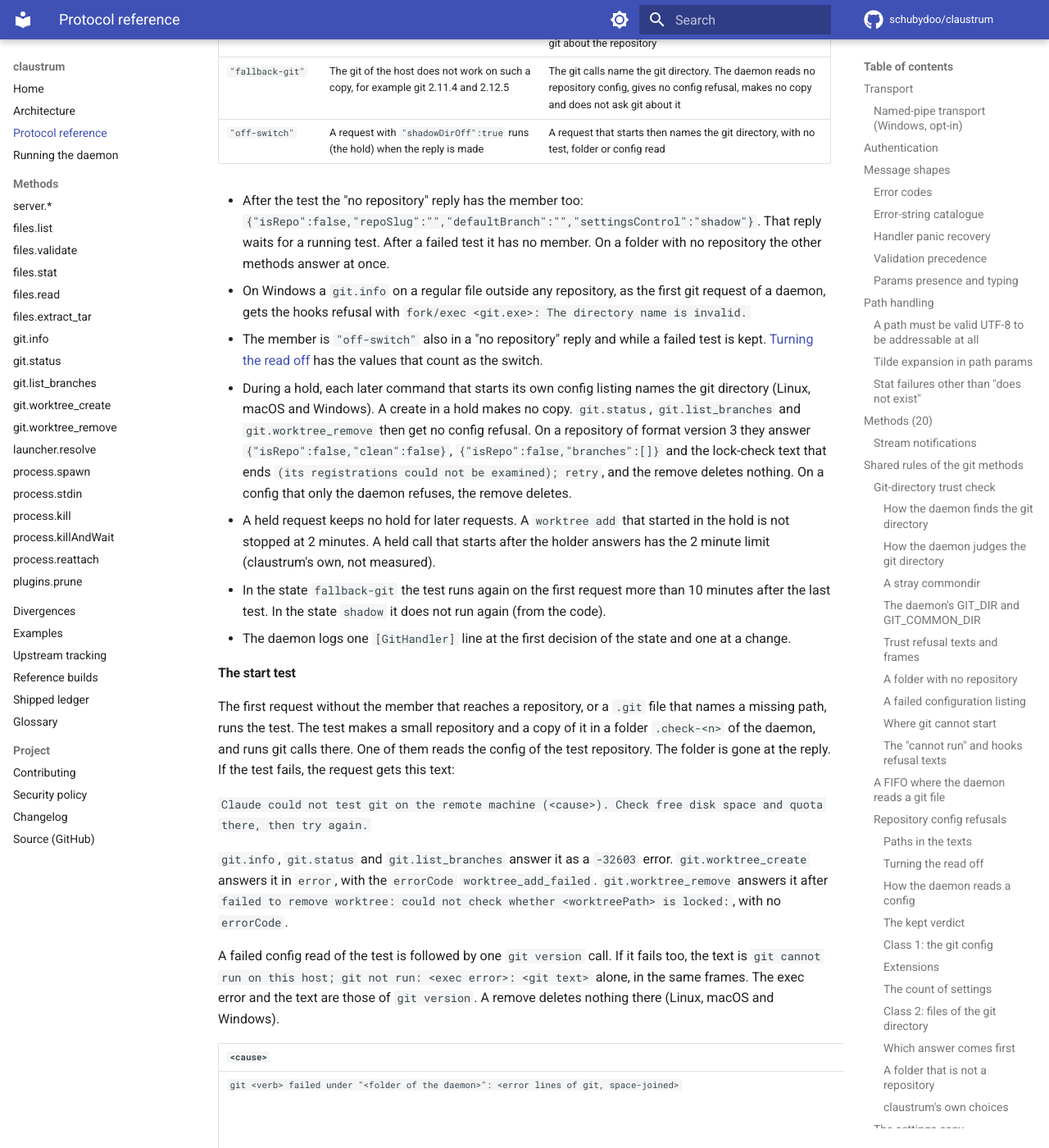
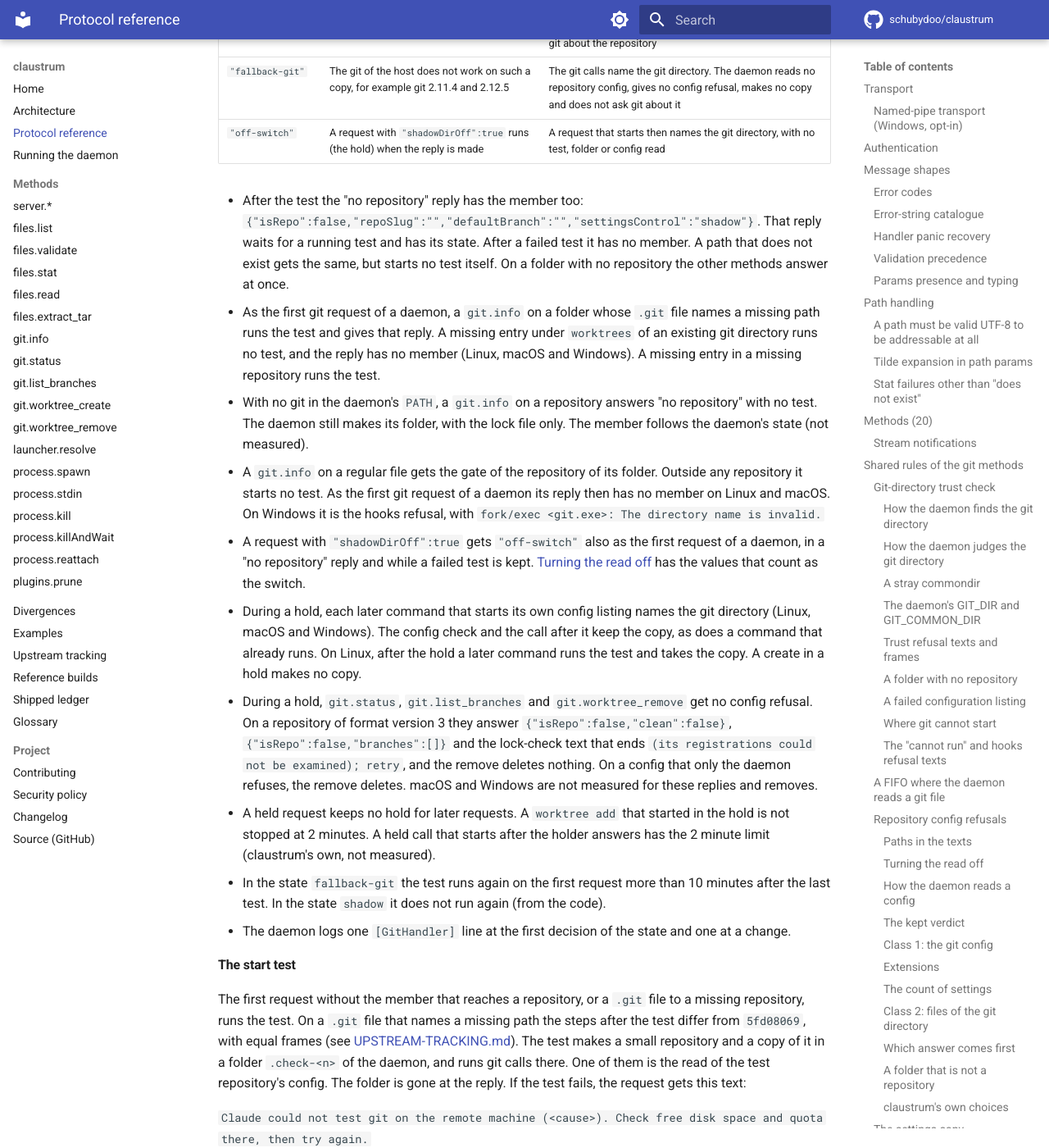
Before and after one commit to schubydoo/claustrum, an MkDocs documentation site: the page built from docs/PROTOCOL.md, in a window 1280 px wide and 1400 px high, scrolled down 36222 px. Shown: the whole window at 82% size. Built offline with MkDocs 1.6.1 and Material for MkDocs 9.7.7, drawn with Linux system fonts in a browser that asks for light colours; comment, search, counter and statistics services are not loaded; some of the changed text lies outside the part shown.

Commit message:
docs: restore the settings copy rules that the cut dropped or widened
Co-Authored-By: Claude Opus 5.5 <noreply@anthropic.com>

```diff
--- a/docs/PROTOCOL.md
+++ b/docs/PROTOCOL.md
@@ -1272,9 +1272,9 @@ These rules are from the code and are not measured on `5fd08069`:
 
 The daemon keeps its own copy of the git settings of a repository. The copy is in a
 folder `git-shadow` beside the socket. The git calls of the five git methods name
-that copy, so git reads the copy and not the config of the repository. The rules
-here follow `5fd08069`. A rule that names no system was measured on Linux, and a
-rule that names macOS or Windows was measured there too.
+that copy, so git reads the copy and not the config of the repository. A rule with
+no mark and no system was measured against `5fd08069` on Linux. A rule that names a
+system was measured on that system.
 
 #### The states and `settingsControl`
 
@@ -1283,29 +1283,41 @@ sends it, and an error reply has none (Linux, macOS and Windows).
 
 | `settingsControl` | When | What it changes |
 |---|---|---|
-| no member | No start test of the daemon gave a state yet | Nothing. A folder with no repository, or a `HEAD` that is no ref, starts no test. A `.git` file that names a missing path starts it |
+| no member | No start test of the daemon gave a state yet | Nothing. A folder with no repository, or a `HEAD` that is no ref, starts no test. A `.git` file to a missing repository starts it |
 | `"shadow"` | The start test passed | The git calls name the copy. Before them the daemon asks git about the repository |
 | `"fallback-git"` | The git of the host does not work on such a copy, for example git 2.11.4 and 2.12.5 | The git calls name the git directory. The daemon reads no repository config, gives no config refusal, makes no copy and does not ask git about it |
 | `"off-switch"` | A request with `"shadowDirOff":true` runs (the hold) when the reply is made | A request that starts then names the git directory, with no test, folder or config read |
 
 - After the test the "no repository" reply has the member too:
   `{"isRepo":false,"repoSlug":"","defaultBranch":"","settingsControl":"shadow"}`.
-  That reply waits for a running test. After a failed test it has no member. On a
-  folder with no repository the other methods answer at once.
-- On Windows a `git.info` on a regular file outside any repository, as the first git
-  request of a daemon, gets the hooks refusal with `fork/exec <git.exe>: The
-  directory name is invalid.`
-- The member is `"off-switch"` also in a "no repository" reply and while a failed
-  test is kept. [Turning the read off](#turning-the-read-off) has the values that
-  count as the switch.
+  That reply waits for a running test and has its state. After a failed test it has
+  no member. A path that does not exist gets the same, but starts no test itself. On
+  a folder with no repository the other methods answer at once.
+- As the first git request of a daemon, a `git.info` on a folder whose `.git` file
+  names a missing path runs the test and gives that reply. A missing entry under
+  `worktrees` of an existing git directory runs no test, and the reply has no member
+  (Linux, macOS and Windows). A missing entry in a missing repository runs the test.
+- With no git in the daemon's `PATH`, a `git.info` on a repository answers "no
+  repository" with no test. The daemon still makes its folder, with the lock file
+  only. The member follows the daemon's state (not measured).
+- A `git.info` on a regular file gets the gate of the repository of its folder.
+  Outside any repository it starts no test. As the first git request of a daemon its
+  reply then has no member on Linux and macOS. On Windows it is the hooks refusal,
+  with `fork/exec <git.exe>: The directory name is invalid.`
+- A request with `"shadowDirOff":true` gets `"off-switch"` also as the first request
+  of a daemon, in a "no repository" reply and while a failed test is kept.
+  [Turning the read off](#turning-the-read-off) has the values that count as the
+  switch.
 - During a hold, each later command that starts its own config listing names the
-  git directory (Linux, macOS and Windows). A create in a hold makes no copy.
-  `git.status`, `git.list_branches` and `git.worktree_remove` then get no config
-  refusal. On a repository of format version 3 they answer
+  git directory (Linux, macOS and Windows). The config check and the call after it
+  keep the copy, as does a command that already runs. On Linux, after the hold a
+  later command runs the test and takes the copy. A create in a hold makes no copy.
+- During a hold, `git.status`, `git.list_branches` and `git.worktree_remove` get no
+  config refusal. On a repository of format version 3 they answer
   `{"isRepo":false,"clean":false}`, `{"isRepo":false,"branches":[]}` and the
   lock-check text that ends `(its registrations could not be examined); retry`, and
   the remove deletes nothing. On a config that only the daemon refuses, the remove
-  deletes.
+  deletes. macOS and Windows are not measured for these replies and removes.
 - A held request keeps no hold for later requests. A `worktree add` that started in
   the hold is not stopped at 2 minutes. A held call that starts after the holder
   answers has the 2 minute limit (claustrum's own, not measured).
@@ -1317,11 +1329,14 @@ sends it, and an error reply has none (Linux, macOS and Windows).
 
 #### The start test
 
-The first request without the member that reaches a repository, or a `.git` file
-that names a missing path, runs the test. The test makes a small repository and a
-copy of it in a folder `.check-<n>` of the daemon, and runs git calls there. One of
-them reads the config of the test repository. The folder is gone at the reply. If
-the test fails, the request gets this text:
+The first request without the member that reaches a repository, or a `.git` file to
+a missing repository, runs the test. On a `.git` file that names a missing path the
+steps after the test differ from `5fd08069`, with equal frames (see
+[UPSTREAM-TRACKING.md](UPSTREAM-TRACKING.md#triage-gotchas-when-a-probe-result-is-misleading)). The
+test makes a small repository and a copy of it in a folder `.check-<n>` of the
+daemon, and runs git calls there. One of them is the read of the test repository's
+config. The folder is gone at the reply. If the test fails, the request gets this
+text:
 
 `Claude could not test git on the remote machine (<cause>). Check free disk space and quota there, then try again.`
 
@@ -1330,18 +1345,18 @@ the test fails, the request gets this text:
 `worktree_add_failed`. `git.worktree_remove` answers it after `failed to remove
 worktree: could not check whether <worktreePath> is locked: `, with no `errorCode`.
 
-A failed config read of the test is followed by one `git version` call. If it fails
+A failed read of the test repository's config is followed by one `git version` call. If it fails
 too, the text is `git cannot run on this host; git not run: <exec error>: <git text>`
 alone, in the same frames. The exec error and the text are those of `git version`. A
 remove deletes nothing there (Linux, macOS and Windows).
 
 | `<cause>` | When |
 |---|---|
-| `git <verb> failed under "<folder of the daemon>": <error lines of git, space-joined>` | A test call other than the config read failed. Go's `%q` quotes the folder |
+| `git <verb> failed under "<folder of the daemon>": <error lines of git, space-joined>` | A test call other than the read of the test repository's config failed. Go's `%q` quotes the folder |
 | `git <verb> failed under "<folder>": signal: killed` | The daemon ended such a test call after 30 seconds, and the reply comes near 31 s (Linux and macOS). On Windows the end is `exit status 1` |
 | the same with ` (git version <v>)` at its end | The failed or ended call was one of the calls that make the test repository (measured for `init` and `mktree`) |
-| `this repository's git config cannot be used: <error lines of git>` | The config read failed, and the plain `git version` after it works |
-| `this repository's git config cannot be used: git did not finish reading "<config of the test repository>" within 30 seconds; try again` | The config read ran, or held its stdout, past 30 seconds. The reply comes near 31 s. With stderr alone held, a read that exits 1 gives the lines read before the cut (not measured) |
+| `this repository's git config cannot be used: <error lines of git>` | The read of the test repository's config failed, and the plain `git version` after it works |
+| `this repository's git config cannot be used: git did not finish reading "<config of the test repository>" within 30 seconds; try again` | The read of the test repository's config ran, or held its stdout, past 30 seconds. The reply comes near 31 s. With stderr alone held, a read that exits 1 gives the lines read before the cut (not measured) |
 | `mkdir <path>: <reason>` or `open <path>: <reason>`, with no quotes | A folder or the lock file of the daemon cannot be made |
 
 If git refuses the copy and the same call works without it, the state is
@@ -1472,8 +1487,8 @@ folder or of its `.git` entry makes the daemon ask again.
 |---|---|
 | exit 128 with a text that starts with `fatal: not a git repository` in any letter case, or that holds `detected dubious ownership` or `cannot use bare repository` | The "no repository" answer of each method. No config is read, and no copy is made. git 2.56's text for a `.git` file to nowhere, `unsafe repository`, and the two phrases at other places of the text get the same answer (claustrum's own, not measured) |
 | exit 1, exit 128 with no text, a signal (`signal: terminated`) or a git that cannot start (Windows) | `git could not check this repository on the remote machine: at "<root>": exit status <n>` |
-| exit 1 or exit 2 with a text, or exit 128 with another text | The same text with git's text in place of `exit status 1`. Two lines stand there with one space between them. A text with a line before `fatal: not a git repository` gets this reply, and so does `fatal: error reading '<repo>/.git'` (Windows) |
-| either of the two rows above | One `git version` call follows. If it fails, the reply is `git cannot run on this host; git not run: <exec error>: <git text>` in the frame of each method. A remove makes two such calls and deletes nothing |
+| exit 1 or exit 2 with a text, or exit 128 with another text | The same text with git's text in place of `exit status 1`. Two lines stand there with one space between them. `warning: w` before `fatal: not a git repository` gets this reply, and so does `fatal: error reading '<repo>/.git'` (Windows) |
+| either of the two rows above | One `git version` call follows. If it fails, the reply is `git cannot run on this host; git not run: <exec error>: <git text>` in the frame of each method. A remove makes two such calls and deletes nothing. Not measured: a git that cannot start, `git.info` and `git.worktree_create` after exit 128 with no text or a signal, a remove with `worktreeRoot` |
 | another path than the git directory, in two calls | `git and Claude disagree about which repository holds this folder: from "<root>" git finds "<path>", Claude finds "<git directory>"; try again`. `<path>` is the path as git printed it: with forward slashes on Windows |
 | no answer in 30 seconds | `git could not check this repository on the remote machine: it did not finish within 30 seconds in "<root>"; try again` (Linux, macOS and Windows) |
 
@@ -1501,7 +1516,8 @@ place, in a repository with that extension and a `config.worktree` file. The
 
 - Each key of the copied settings file but the format version, `extensions.*` and
   `core.bare` goes to the git calls as one `-c` item, with the value of the copy,
-  sorted by key. A call on a linked worktree gets the items of its own file.
+  sorted by key. Six keys are measured. Other keys and a repeated key are not
+  measured. A call on a linked worktree gets the items of its own file.
 - A new worktree of `git.worktree_create` gets its own `config.worktree` file. See
   [git.worktree_create](protocol/git-worktree-create.md).
 
```
Also changed, not shown: docs/UPSTREAM-TRACKING.md (+1 -1 lines), docs/protocol/git-info.md (+1 -1 lines), docs/protocol/git-list-branches.md (+1 -1 lines), docs/protocol/git-status.md (+1 -1 lines), 1 other file.
